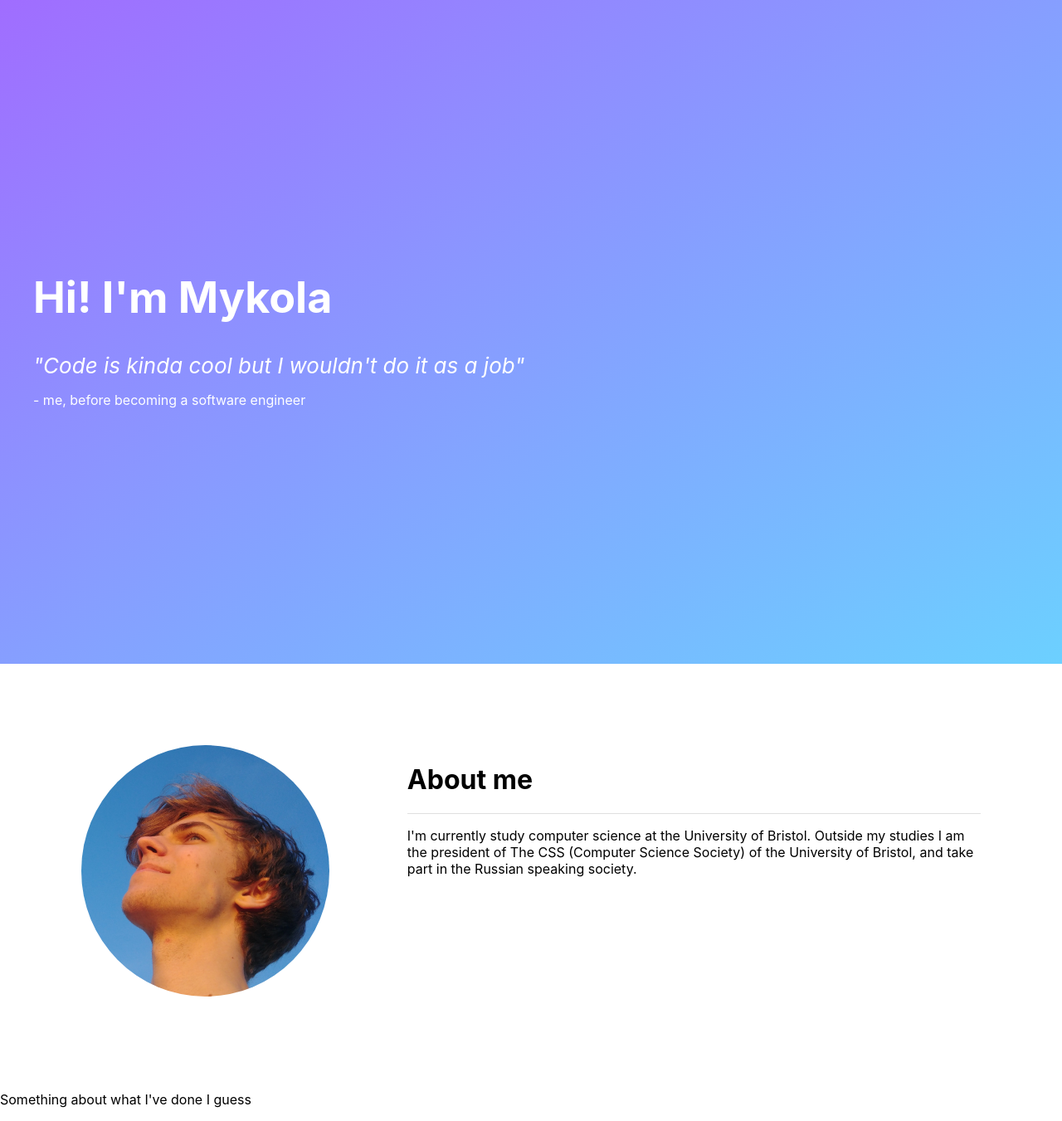
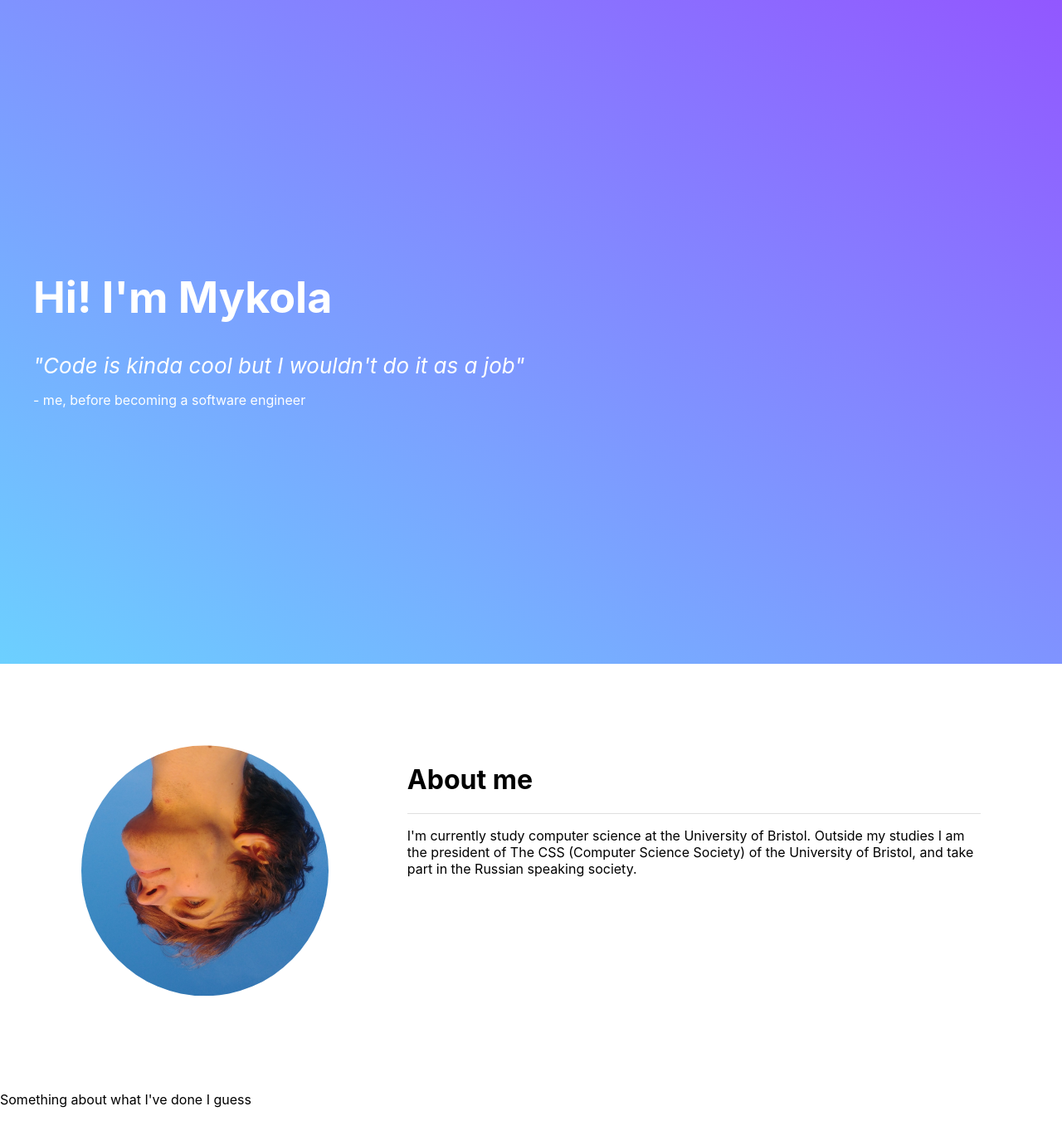
Before and after one commit to MechyKola/mechykola.github.io, a React (Create React App) app: page / in a window 1280 px wide. Shown: the whole page at 83% size. Built offline with nearby package versions, Linux system fonts and the light colour scheme.

Commit message:
spin avatar

```diff
--- a/src/App.css
+++ b/src/App.css
@@ -3,7 +3,7 @@
 }
 
 .App-header {
-  background-image: linear-gradient(to bottom right, rgb(160, 109, 255), rgb(108, 208, 255));
+  background-image: linear-gradient(to bottom left, rgb(146, 87, 255), rgb(108, 208, 255));
   min-height: 100vh;
   display: flex;
   flex-direction: column;
@@ -25,6 +25,7 @@
 }
 
 .Avatar {
+  transform: scaleY(-1);
   width: 100%;
   height: 100%;
   overflow: hidden;
```
